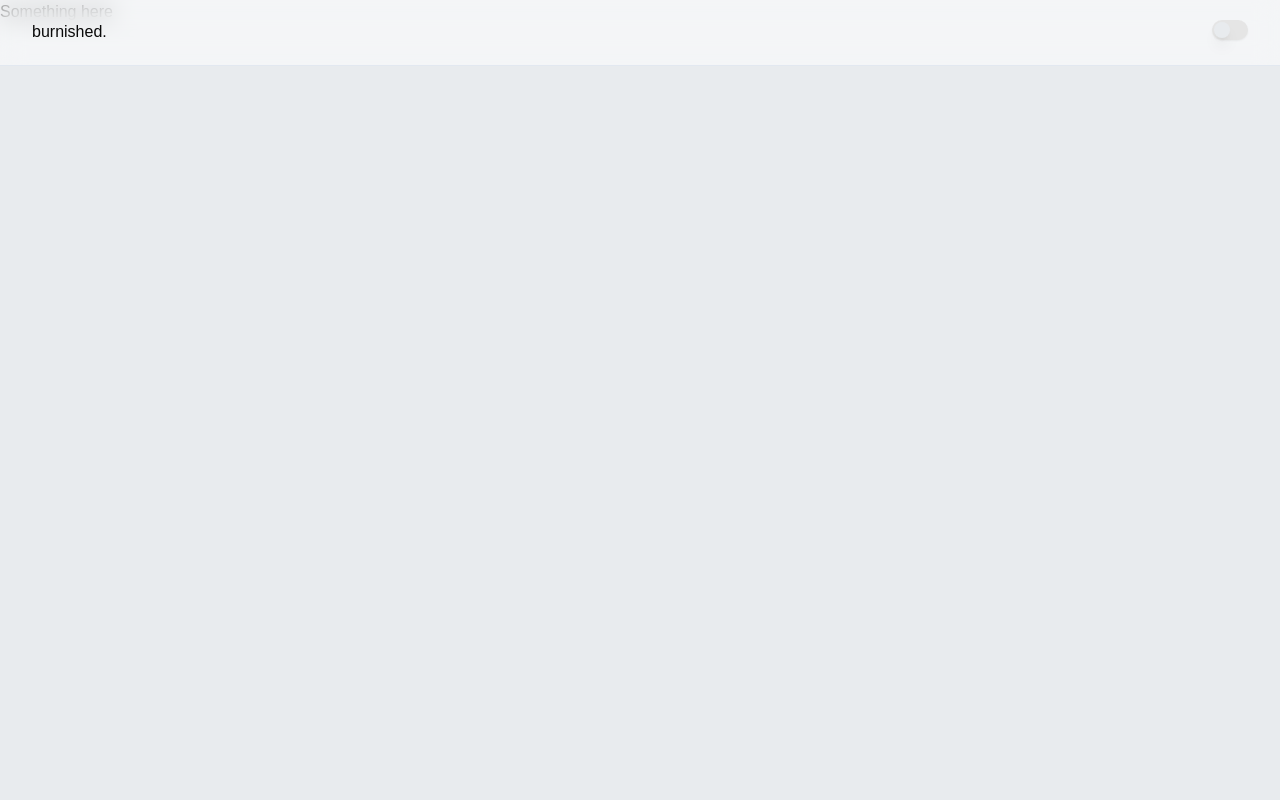
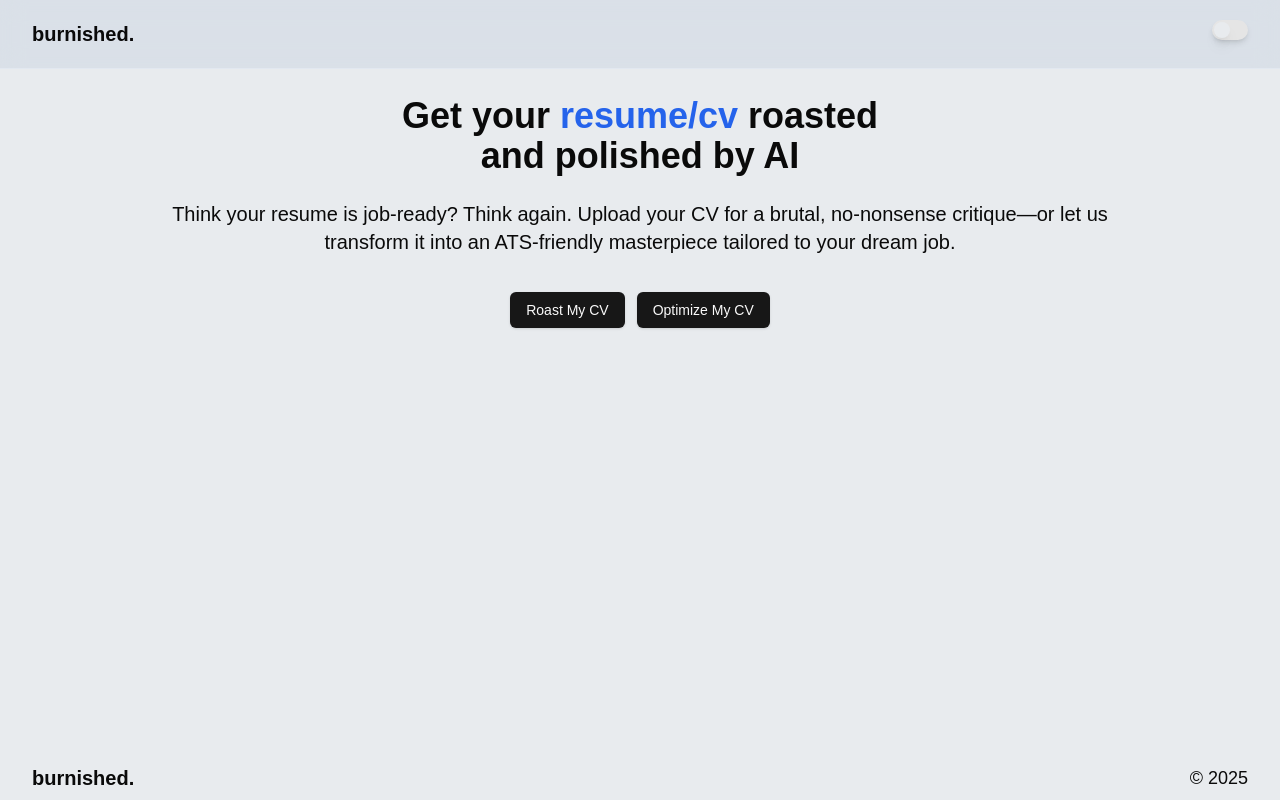
Before and after one commit to Emmanuella-codes/burnished, a Next.js app: page / in a window 1280 px wide. Built offline with nearby package versions, Linux system fonts and the light colour scheme.

Commit message:
added home page content

```diff
--- a/package.json
+++ b/package.json
@@ -9,6 +9,7 @@
     "lint": "next lint"
   },
   "dependencies": {
+    "@radix-ui/react-slot": "^1.1.2",
     "@radix-ui/react-switch": "^1.1.3",
     "class-variance-authority": "^0.7.1",
     "clsx": "^2.1.1",
--- a/src/app/layout.tsx
+++ b/src/app/layout.tsx
@@ -3,6 +3,7 @@ import { Geist, Geist_Mono, Quicksand, Oswald } from "next/font/google";
 import "./globals.css";
 import { ThemeProvider } from "@/components/ThemeProvider";
 import Header from "@/components/Header";
+import Footer from "@/components/Footer";
 
 const geistSans = Geist({
   variable: "--font-geist-sans",
@@ -47,6 +48,7 @@ export default function RootLayout({
         >
           <Header />
           {children}
+          <Footer />
         </ThemeProvider>
       </body>
     </html>
--- a/src/app/page.tsx
+++ b/src/app/page.tsx
@@ -1,8 +1,12 @@
+import Hero from "@/components/Hero";
 
 export default function Home() {
   return (
     <div className="">
-      <h1>Something here</h1>
+      <div className="mt-24"></div>
+      <main>
+        <Hero />
+      </main>
     </div>
   );
 }
--- /dev/null
+++ b/src/components/Footer.tsx
@@ -0,0 +1,12 @@
+import Link from "next/link";
+
+export default function Footer() {
+  const currentYear = new Date().getFullYear();
+
+  return (
+    <footer className="w-full absolute bottom-0 flex flex-row justify-between px-5 lg:px-8 py-2">
+      <Link href="/" className="font-oswald font-semibold lg:text-xl">burnished.</Link>
+      <p className="lg:text-lg">© <span>{currentYear}</span></p>
+    </footer>
+  )
+}
--- a/src/components/Header.tsx
+++ b/src/components/Header.tsx
@@ -4,10 +4,8 @@ import ThemeToggle from "./compositions/ThemeToggle";
 export default function Header() {
   return (
     <header className="w-full flex flex-row justify-between fixed top-0 py-5 z-10 backdrop-filter bg-opacity-60
-    bg-white/50 dark:bg-slate-900/70 backdrop-blur-md border-b border-slate-200 dark:border-slate-800 px-5 lg:px-8">
-      <h3 className="font-oswald">
-        <Link href="/" className="">burnished.</Link>
-      </h3>
+    bg-slate-300/50 dark:bg-slate-900/70 backdrop-blur-md border-b border-slate-200 dark:border-slate-800 px-5 lg:px-8">
+      <Link href="/" className="font-oswald font-semibold lg:text-xl">burnished.</Link>
       <ThemeToggle />
     </header>
   )
--- /dev/null
+++ b/src/components/Hero.tsx
@@ -0,0 +1,16 @@
+import { Button } from "./ui/button";
+
+export default function Hero() {
+  return (
+    <div className="w-full px-3 flex flex-col gap-5 md:gap-9">
+      <div className="w-full flex gap-2 md:gap-6 flex-col justify-center items-center">
+        <h1 className="font-bold text-2xl md:text-3xl md:max-w-[450px] lg:max-w-[480px] lg:text-4xl text-center">Get your <span className="text-blue-600">resume/cv</span> roasted and polished by AI</h1>
+        <p className="lg:text-xl lg:max-w-[77%] text-center">Think your resume is job-ready? Think again. Upload your CV for a brutal, no-nonsense critique—or let us transform it into an ATS-friendly masterpiece tailored to your dream job.</p>
+      </div>
+      <div className="flex justify-center flex-col md:flex-row gap-3">
+        <Button>Roast My CV</Button>
+        <Button>Optimize My CV</Button>
+      </div>
+    </div>
+  )
+}
--- a/src/components/compositions/ThemeToggle.tsx
+++ b/src/components/compositions/ThemeToggle.tsx
@@ -23,6 +23,7 @@ export default function ThemeToggle() {
       <Switch
         checked={resolvedTheme === "dark"}
         onCheckedChange={toggleTheme}
+        className="shadow-md"
       />
       <span className="sr-only">toggle</span>
     </div>
--- /dev/null
+++ b/src/components/ui/button.tsx
@@ -0,0 +1,57 @@
+import * as React from "react"
+import { Slot } from "@radix-ui/react-slot"
+import { cva, type VariantProps } from "class-variance-authority"
+
+import { cn } from "@/lib/utils"
+
+const buttonVariants = cva(
+  "inline-flex items-center justify-center gap-2 whitespace-nowrap rounded-md text-sm font-medium transition-colors focus-visible:outline-none focus-visible:ring-1 focus-visible:ring-ring disabled:pointer-events-none disabled:opacity-50 [&_svg]:pointer-events-none [&_svg]:size-4 [&_svg]:shrink-0",
+  {
+    variants: {
+      variant: {
+        default:
+          "bg-primary text-primary-foreground shadow hover:bg-primary/90",
+        destructive:
+          "bg-destructive text-destructive-foreground shadow-sm hover:bg-destructive/90",
+        outline:
+          "border border-input bg-background shadow-sm hover:bg-accent hover:text-accent-foreground",
+        secondary:
+          "bg-secondary text-secondary-foreground shadow-sm hover:bg-secondary/80",
+        ghost: "hover:bg-accent hover:text-accent-foreground",
+        link: "text-primary underline-offset-4 hover:underline",
+      },
+      size: {
+        default: "h-9 px-4 py-2",
+        sm: "h-8 rounded-md px-3 text-xs",
+        lg: "h-10 rounded-md px-8",
+        icon: "h-9 w-9",
+      },
+    },
+    defaultVariants: {
+      variant: "default",
+      size: "default",
+    },
+  }
+)
+
+export interface ButtonProps
+  extends React.ButtonHTMLAttributes<HTMLButtonElement>,
+    VariantProps<typeof buttonVariants> {
+  asChild?: boolean
+}
+
+const Button = React.forwardRef<HTMLButtonElement, ButtonProps>(
+  ({ className, variant, size, asChild = false, ...props }, ref) => {
+    const Comp = asChild ? Slot : "button"
+    return (
+      <Comp
+        className={cn(buttonVariants({ variant, size, className }))}
+        ref={ref}
+        {...props}
+      />
+    )
+  }
+)
+Button.displayName = "Button"
+
+export { Button, buttonVariants }
```
Also changed, not shown: 1 other file (tests, documents, lock files or other folders).
